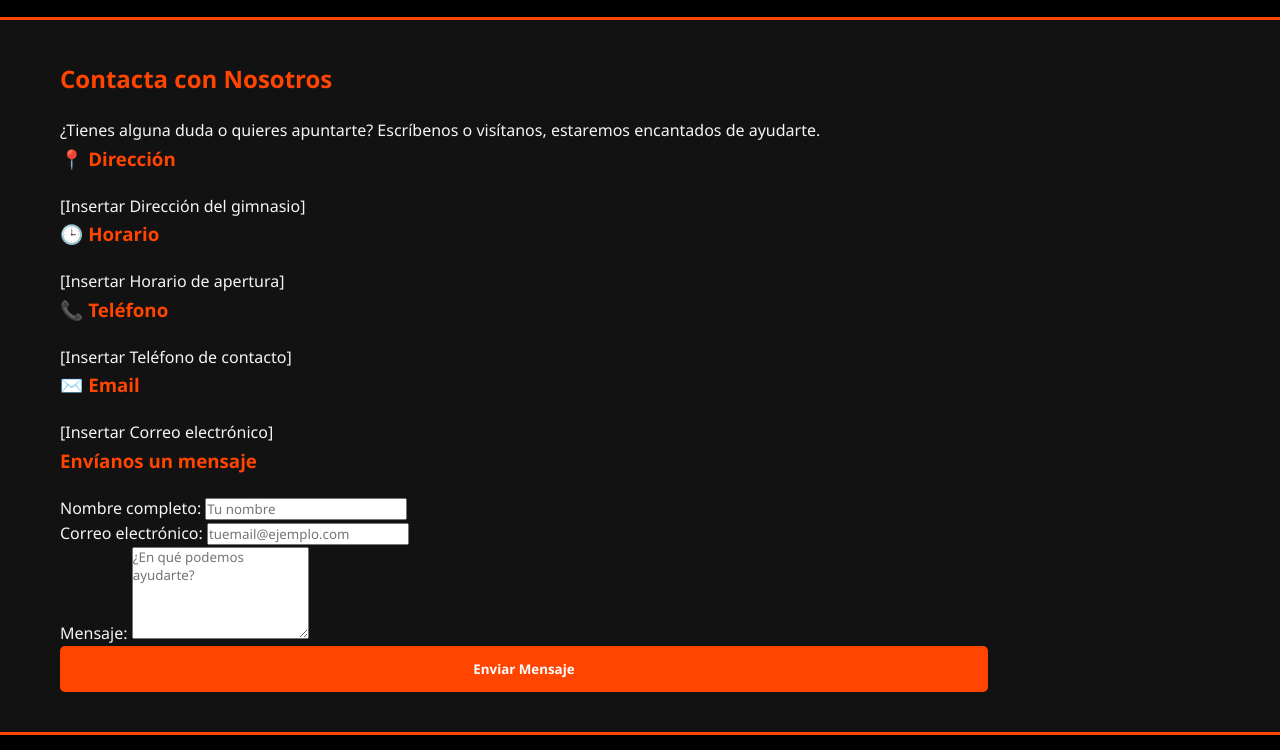
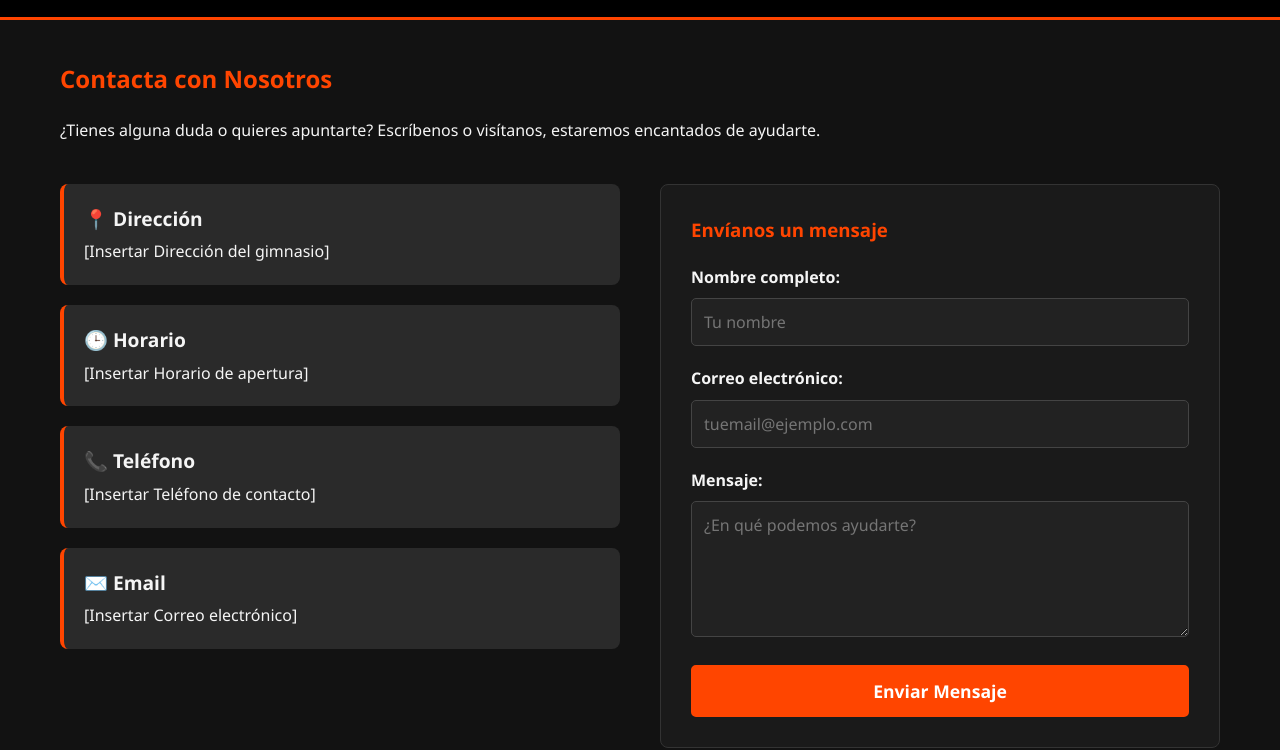
Before and after one commit to jfserviciostoledo-web/UrbanFit, a plain HTML site: page contacto.html in a window 1280 px wide. Shown: the part 73-823 px from the top of the page. Drawn offline with Linux system fonts and the light colour scheme.

Commit message:
Add contact section styles in style.css

```diff
--- a/css/style.css
+++ b/css/style.css
@@ -397,3 +397,89 @@ img {
         transform: scale(1.08) translateY(-10px); /* Mantiene el tamaño grande y además salta al pasar el ratón */
     }
 }
+/* --- SECCIÓN CONTACTO --- */
+
+.grid-contacto {
+    display: grid;
+    grid-template-columns: 1fr; /* Móvil: La info arriba y el formulario abajo */
+    gap: 40px;
+    margin-top: 40px;
+}
+
+/* Tarjetas de información */
+.info-directa {
+    display: grid;
+    grid-template-columns: 1fr;
+    gap: 20px;
+}
+
+.tarjeta-info {
+    background-color: var(--color-secundario);
+    padding: 20px;
+    border-radius: 8px;
+    border-left: 4px solid var(--color-primario); /* Borde de color a la izquierda */
+}
+
+.tarjeta-info h3 {
+    margin-bottom: 5px;
+    font-size: 1.2rem;
+    color: var(--color-texto);
+}
+
+/* Formulario */
+.formulario-contacto {
+    background-color: #1a1a1a;
+    padding: 30px;
+    border-radius: 8px;
+    border: 1px solid #333;
+}
+
+.formulario-contacto h3 {
+    margin-bottom: 20px;
+    color: var(--color-primario);
+}
+
+.grupo-input {
+    margin-bottom: 20px;
+}
+
+.grupo-input label {
+    display: block;
+    margin-bottom: 8px;
+    font-weight: bold;
+}
+
+/* Optimizamos los campos de texto para pantallas táctiles */
+.grupo-input input,
+.grupo-input textarea {
+    width: 100%;
+    padding: 12px; /* Área amplia para el dedo */
+    border: 1px solid #444;
+    border-radius: 5px;
+    background-color: #222;
+    color: var(--color-texto);
+    font-size: 1rem;
+    font-family: inherit;
+}
+
+.grupo-input input:focus,
+.grupo-input textarea:focus {
+    outline: none;
+    border-color: var(--color-primario); /* Se ilumina de naranja/rojo al escribir */
+}
+
+.btn-formulario {
+    width: 100%;
+    cursor: pointer;
+    font-size: 1.1rem;
+}
+
+/* --- MEDIA QUERIES PARA CONTACTO --- */
+
+/* Tablets y Ordenadores */
+@media (min-width: 768px) {
+    .grid-contacto {
+        grid-template-columns: 1fr 1fr; /* Divide la pantalla en 2: info a la izq, formulario a la der */
+        align-items: start;
+    }
+}
```
